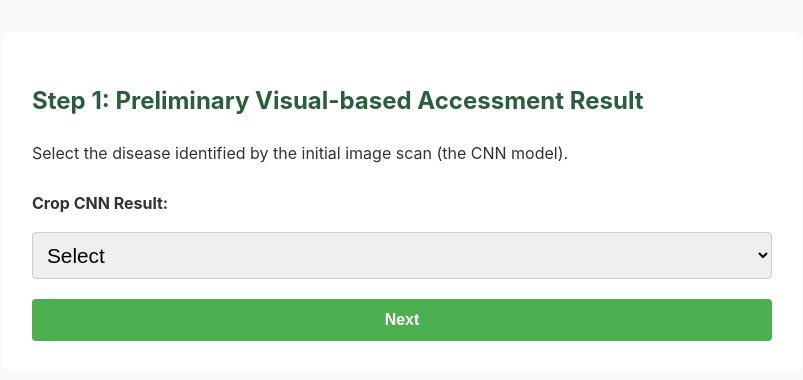
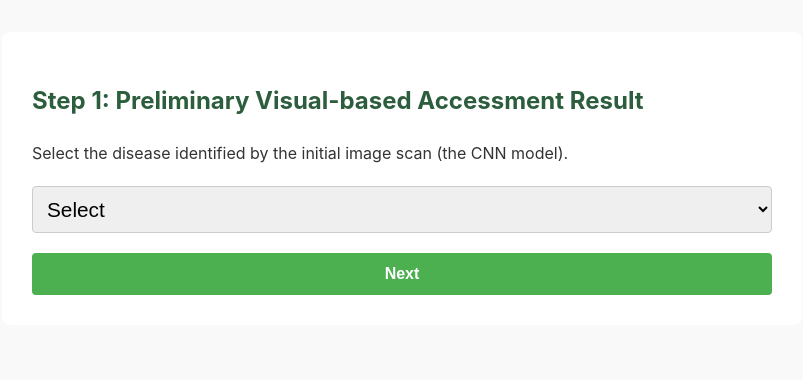
Before and after one commit to koolzeez/dss, a Flask app: page /step1_cnn in a window 1280 px wide. Shown: the part 131-511 px from the top of the page, without its empty margins (238-1041 px from the left). Run offline with Flask 3, Linux system fonts and the light colour scheme.

Commit message:
Update step1_cnn.html

```diff
--- a/templates/step1_cnn.html
+++ b/templates/step1_cnn.html
@@ -7,7 +7,7 @@
   <h2>Step 1: Preliminary Visual-based Accessment Result</h2>
   <p>Select the disease identified by the initial image scan (the CNN model).</p>
   <form method="post">
-    <label for="cnn">Crop CNN Result:</label>
+<!--     <label for="cnn">Crop CNN Result:</label> -->
     <select name="cnn" id="cnn" required>
       <option value="">Select</option>
       <option value="Yam Anthracnose">Yam Anthracnose</option>
```
